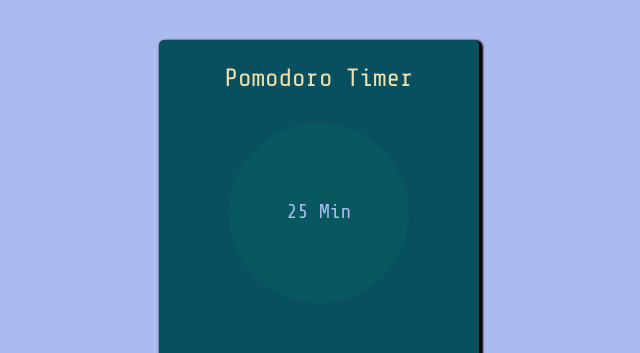
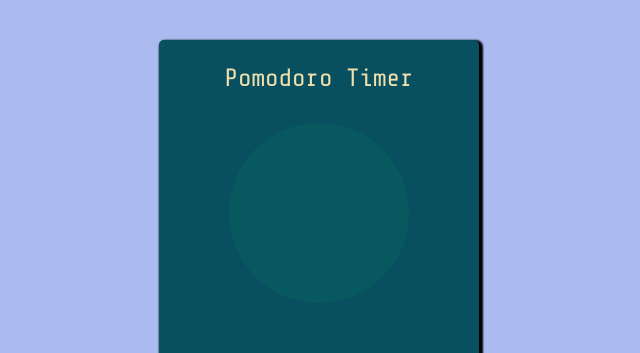
Before and after one commit to iambonface/pomodoro-react-timer, a React (Create React App) app: page / in a window 1280 px wide. Shown: the top 353 px of the page, without its empty margins (321-961 px from the left). Built offline with nearby package versions, Linux system fonts and the light colour scheme.

Commit message:
Set sessionClickIncrement on click

```diff
--- a/src/components/App.js
+++ b/src/components/App.js
@@ -11,14 +11,19 @@ class App extends Component {
     super(props);
     this.state={
       minutes: 25,
-      breakMinutes: 5
+      breakMinutes: 5,
+      sessionClickIncrement: false
     }
     this.handleSessionIncrement = this.handleSessionIncrement.bind(this);
     this.handleSessionDecrement = this.handleSessionDecrement.bind(this);
   }
 
   handleSessionIncrement(){
-    alert("increment")
+    this.setState({
+      sessionClickIncrement: true,
+    })
+
+
   }
 
   handleSessionDecrement(){
@@ -31,7 +36,8 @@ class App extends Component {
         <Wrapper minutes={this.state.minutes}
                  breakMinutes={this.state.breakMinutes}
                  handleSessionIncrement={this.handleSessionIncrement}
-                 handleSessionDecrement={this.handleSessionDecrement}/>
+                 handleSessionDecrement={this.handleSessionDecrement}
+                 sessionClickIncrement={this.state.sessionClickIncrement}/>
         <Wrap />
       </div>
     );
--- a/src/components/Display.js
+++ b/src/components/Display.js
@@ -4,9 +4,15 @@ import '../css/Display.css';
 
 class Display extends Component{
   render(){
+
+    let propEl = null;
+    if(this.props.sessionClickIncrement){
+      propEl = <div className="timer">{this.props.minutes} Min</div>
+    }
+
     return(
       <div className="Display">
-        <div className="timer">{this.props.minutes} Min</div>
+        {propEl}
       </div>
     )
   }
--- a/src/components/SessionWrapper.js
+++ b/src/components/SessionWrapper.js
@@ -10,7 +10,9 @@ class SessionWrapper extends Component{
       <div className="SessionWrapper col-md-12">
         <Session minutes={this.props.minutes}
                  handleSessionIncrement={this.props.handleSessionIncrement}
-                 handleSessionDecrement={this.props.handleSessionDecrement}/>
+                 handleSessionDecrement={this.props.handleSessionDecrement}
+                 sessionClickIncrement={this.props.sessionClickIncrement}/>
+
         <Break breakMinutes={this.props.breakMinutes}/>
       </div>
     )
--- a/src/components/Wrapper.js
+++ b/src/components/Wrapper.js
@@ -10,11 +10,13 @@ class Wrapper extends Component{
     return(
       <div className="Wrapper col-md-3 col-sm-5 col-xs-10">
         <Title />
-        <Display minutes={this.props.minutes} />
+        <Display minutes={this.props.minutes}
+                sessionClickIncrement={this.props.sessionClickIncrement}/>
         <SessionWrapper minutes={this.props.minutes}
                         breakMinutes={this.props.breakMinutes}
                         handleSessionIncrement={this.props.handleSessionIncrement}
-                        handleSessionDecrement={this.props.handleSessionDecrement}/>
+                        handleSessionDecrement={this.props.handleSessionDecrement}
+                        sessionClickIncrement={this.props.sessionClickIncrement}/>
       </div>
     )
   }
```
